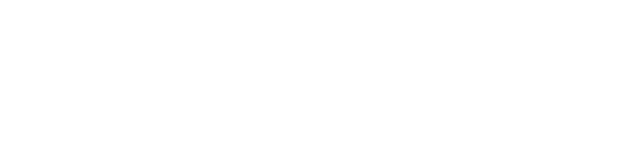
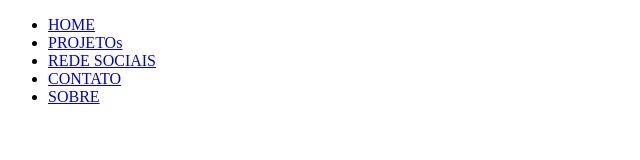
Before and after one commit to leonardolimaof/meu-site-reserva, a plain HTML site: page index.html in a window 1280 px wide. Shown: the whole page, without its empty margins (0-640 px from the left). Drawn offline with Linux system fonts and the light colour scheme.

Commit message:
colocando menu

```diff
--- a/index.html
+++ b/index.html
@@ -6,6 +6,17 @@
     <title>Leonardo Lima - Home</title>
 </head>
 <body>
+    <header>
+        <nav>
+            <ul>
+                <li><a href="#">HOME</a></li>
+                <li><a href="#">PROJETOs</a></li>
+                <li><a href="#">REDE SOCIAIS</a></li>
+                <li><a href="#">CONTATO</a></li>
+                <li><a href="#">SOBRE</a></li>
+            </ul>
+        </nav>
+    </header>
 
 </body>
 </html>
```
